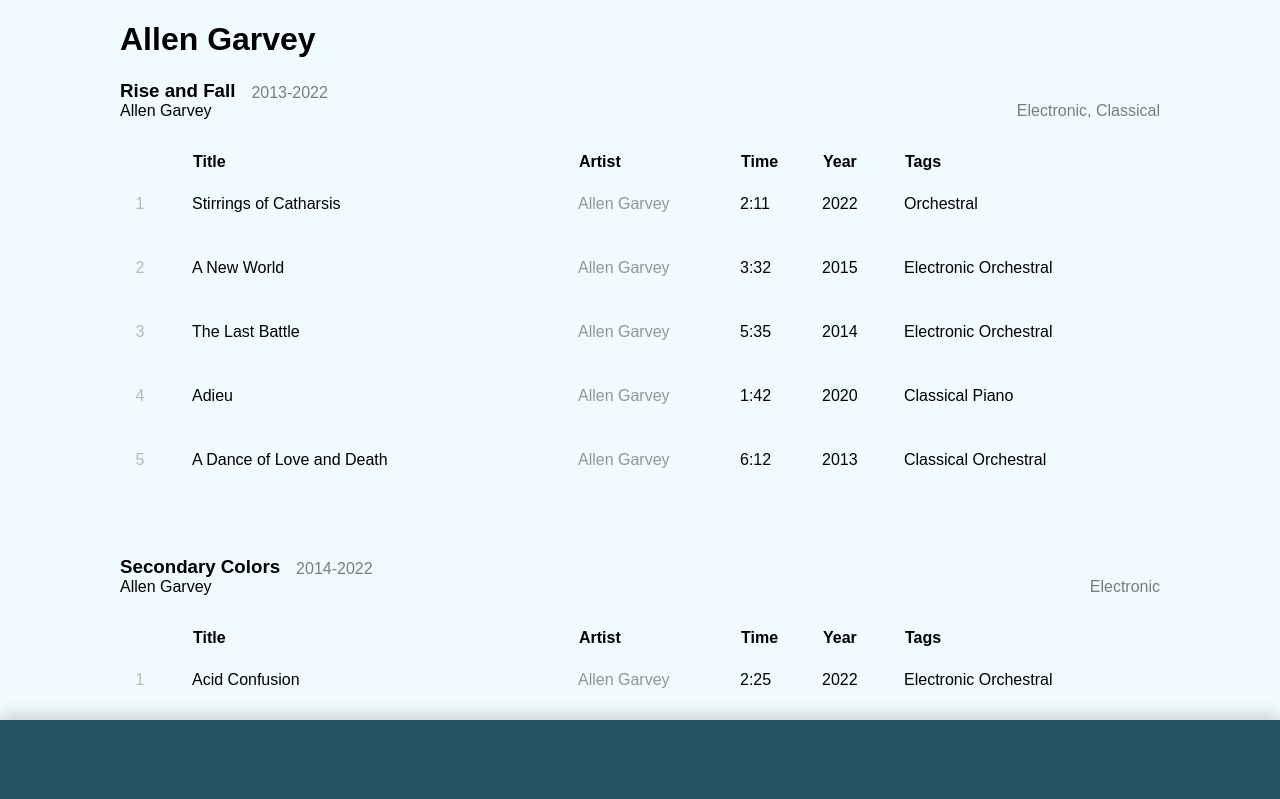
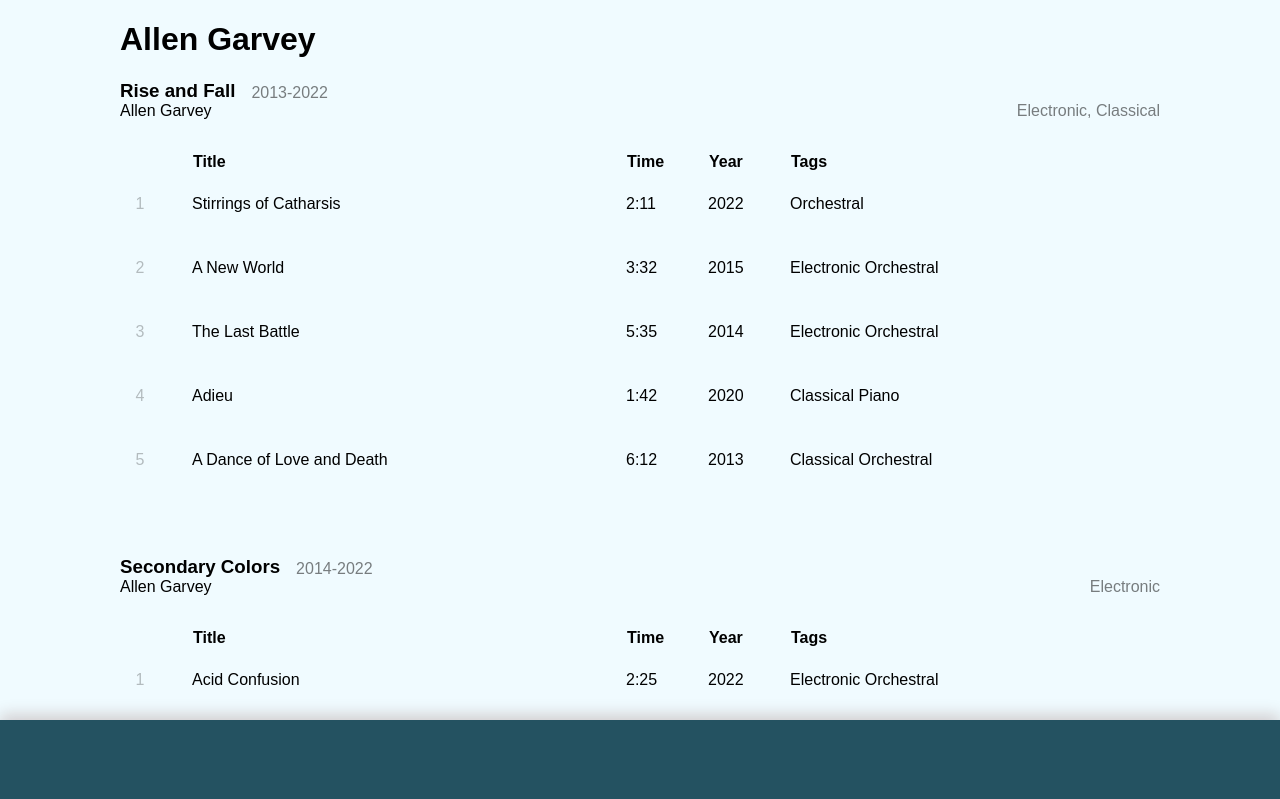
Before and after one commit to allen-garvey/music-hall, a Vue app: page / in a window 1280 px wide. Shown: the top 799 px of the page. Built offline with nearby package versions, Linux system fonts and the light colour scheme; the HTML template or start-up script is replaced by a standard one.

Commit message:
Remove artist from track list

```diff
--- a/src/components/track-list.vue
+++ b/src/components/track-list.vue
@@ -11,7 +11,6 @@
                 <tr>
                     <th :class="$style.playButtonColumn"></th>
                     <th :class="$style.titleColumn">Title</th>
-                    <th :class="$style.artistColumn">Artist</th>
                     <th :class="$style.yearColumn">Time</th>
                     <th :class="$style.yearColumn">Year</th>
                     <th :class="$style.tagsColumn">Tags</th>
@@ -20,7 +19,7 @@
             <tbody>
                 <tr
                     v-for="(track, i) in album.tracks"
-                    :key="`${track.title}-${track.year}`"
+                    :key="`${album.meta.title}-${track.title}`"
                     :class="$style.trackRow"
                 >
                     <td :class="$style.iconContainer">
@@ -44,7 +43,6 @@
                         <span :class="$style.trackNumber">{{ i + 1 }}</span>
                     </td>
                     <td>{{ track.title }}</td>
-                    <td :class="$style.deEmphasizeData">{{ track.artist }}</td>
                     <td>{{ formatSeconds(track.length) }}</td>
                     <td>{{ track.year }}</td>
                     <td>{{ track.tags.join(' ') }}</td>
@@ -71,19 +69,13 @@
         width: 60px;
     }
     .titleColumn {
-        width: 24em;
-    }
-    .artistColumn {
-        width: 10em;
+        width: 27em;
     }
     .yearColumn {
         width: 5em;
     }
     .tagsColumn {
         width: 12em;
-    }
-    .deEmphasizeData {
-        opacity: 0.4;
     }
     .trackRow {
         td {
--- a/src/models/tracks.ts
+++ b/src/models/tracks.ts
@@ -51,7 +51,7 @@ export const albums: Album[] = [
                 // completion_date: '2022-09-06',
                 year: 2022,
                 tags: [Tag.orchestral],
-                filename: 'electronic-orchestral/stirrings-of-catharsis',
+                filename: 'rise-and-fall/stirrings-of-catharsis',
                 length: 131,
             },
             {
@@ -60,7 +60,7 @@ export const albums: Album[] = [
                 // completion_date: '2022-07-02',
                 year: 2015,
                 tags: [Tag.electronic, Tag.orchestral],
-                filename: 'video-scoring/a-new-world',
+                filename: 'rise-and-fall/a-new-world',
                 length: 212,
             },
             {
@@ -69,7 +69,7 @@ export const albums: Album[] = [
                 // completion_date: '2014-01-28',
                 year: 2014,
                 tags: [Tag.electronic, Tag.orchestral],
-                filename: 'video-scoring/the-last-battle',
+                filename: 'rise-and-fall/the-last-battle',
                 length: 335,
             },
             {
@@ -78,7 +78,7 @@ export const albums: Album[] = [
                 // completion_date: '2020-06-25',
                 year: 2020,
                 tags: [Tag.classical, Tag.piano],
-                filename: 'classical/adieu',
+                filename: 'rise-and-fall/adieu',
                 length: 102,
             },
             {
@@ -86,7 +86,7 @@ export const albums: Album[] = [
                 artist: Artist.allen,
                 year: 2013,
                 tags: [Tag.classical, Tag.orchestral],
-                filename: 'classical/a-dance-of-love-and-death',
+                filename: 'rise-and-fall/a-dance-of-love-and-death',
                 length: 372,
             },
         ]
```
